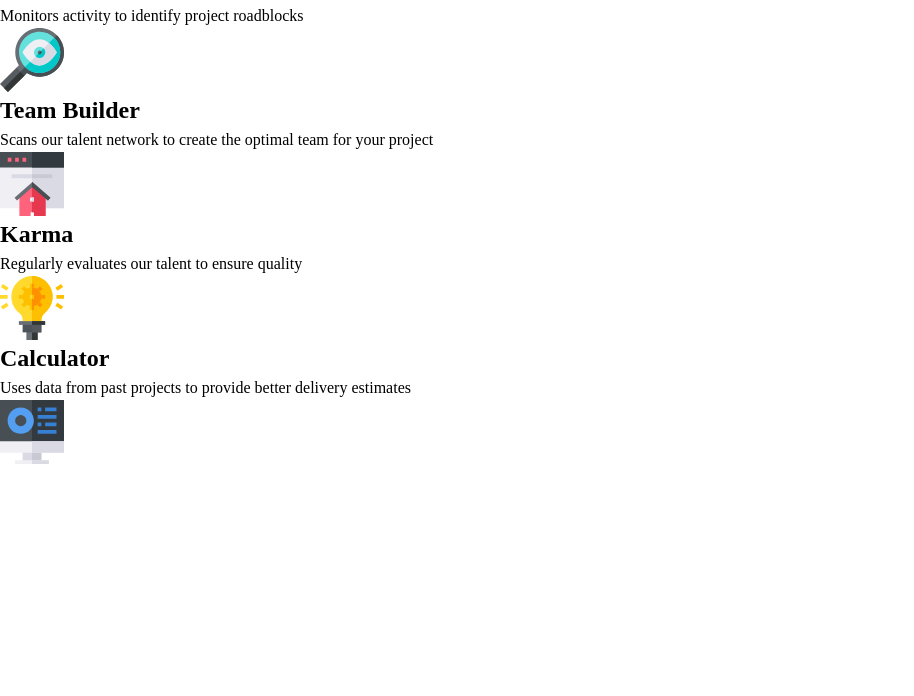
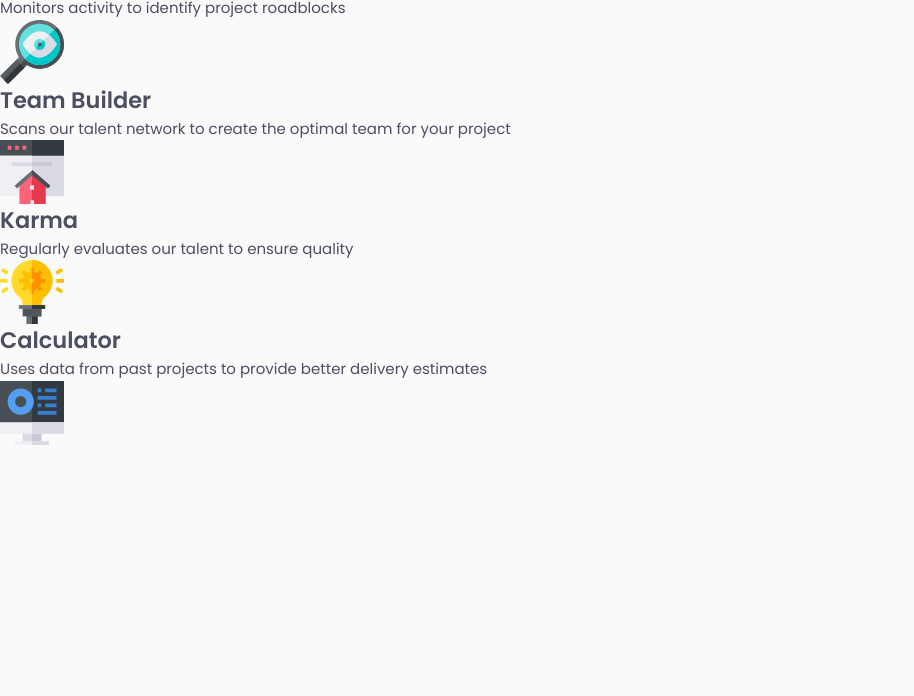
Before and after one commit to WesselKonstantinov/four-card-feature-section, a plain HTML site: page index.html in a window 1280 px wide. Shown: the part 104-800 px from the top of the page, without its empty margins (0-914 px from the left). Drawn offline with Linux system fonts and the light colour scheme.

Commit message:
Set global styles

```diff
--- a/styles/style.css
+++ b/styles/style.css
@@ -14,3 +14,12 @@
   --font-weight-regular: 400;
   --font-weight-bold: 600;
 }
+
+/* || Global styles */
+body {
+  background-color: var(--color-light-gray);
+  color: var(--color-dark-blue);
+  font-family: var(--font-family-primary);
+  font-size: 0.9375rem;
+  font-weight: var(--font-weight-regular);
+}
```
